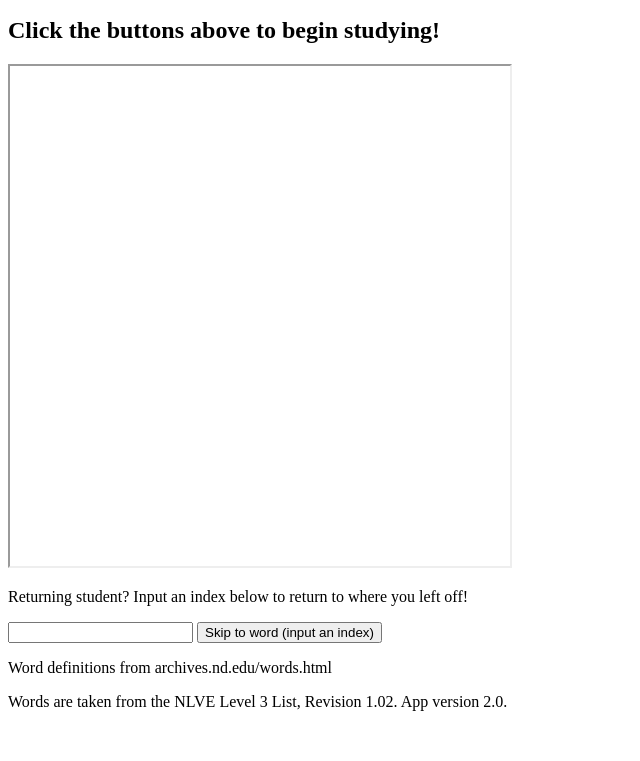
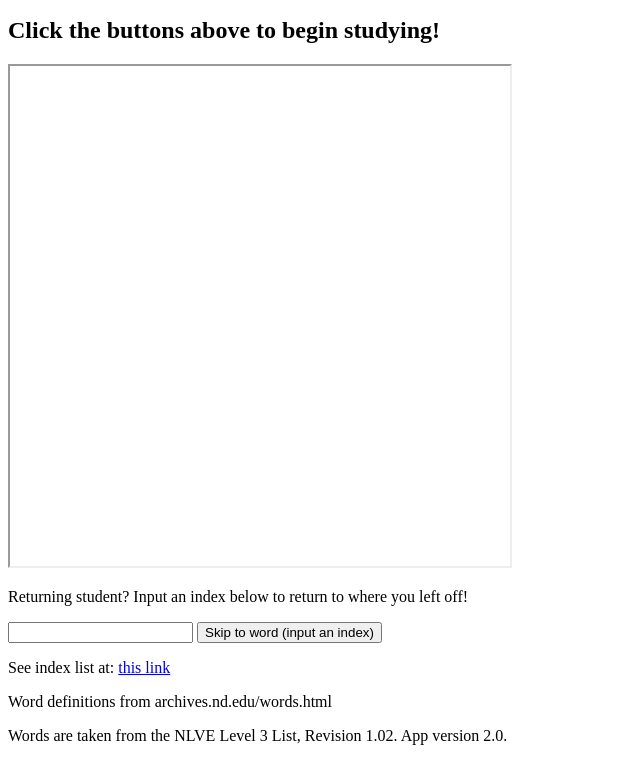
Before and after one commit to beautiful-coffee/beautiful-coffee.github.io, a plain HTML site: page index.html in a window 1280 px wide. Shown: the part 104-865 px from the top of the page, without its empty margins (0-640 px from the left). Before the commit the page ends 831 px from the top, so only its background shows below. Drawn offline with Linux system fonts and the light colour scheme.

Commit message:
Added link to beautiful coffee indexes for easier word finding

```diff
--- a/index.html
+++ b/index.html
@@ -20,6 +20,7 @@
             <p id = "index_ref">Returning student? Input an index below to return to where you left off!</p>
             <input type="text" id="skip_to_index_field">
             <button onclick="skip_to_index()">Skip to word (input an index)</button>
+            <p>See index list at: <a href="https://docs.google.com/spreadsheets/d/e/2PACX-1vQFKYJWebIkUNISMz9ZQFRDFdpJXzvKglUSwlHQneCdILupo-KSaNm0HU-WT6bWW57QZ9gF7pdyCKW3/pubhtml?gid=0&single=true">this link</a></p>
             <p>Word definitions from archives.nd.edu/words.html</p>
             <p>Words are taken from the NLVE Level 3 List, Revision 1.02. App version 2.0.</p>
 
```
